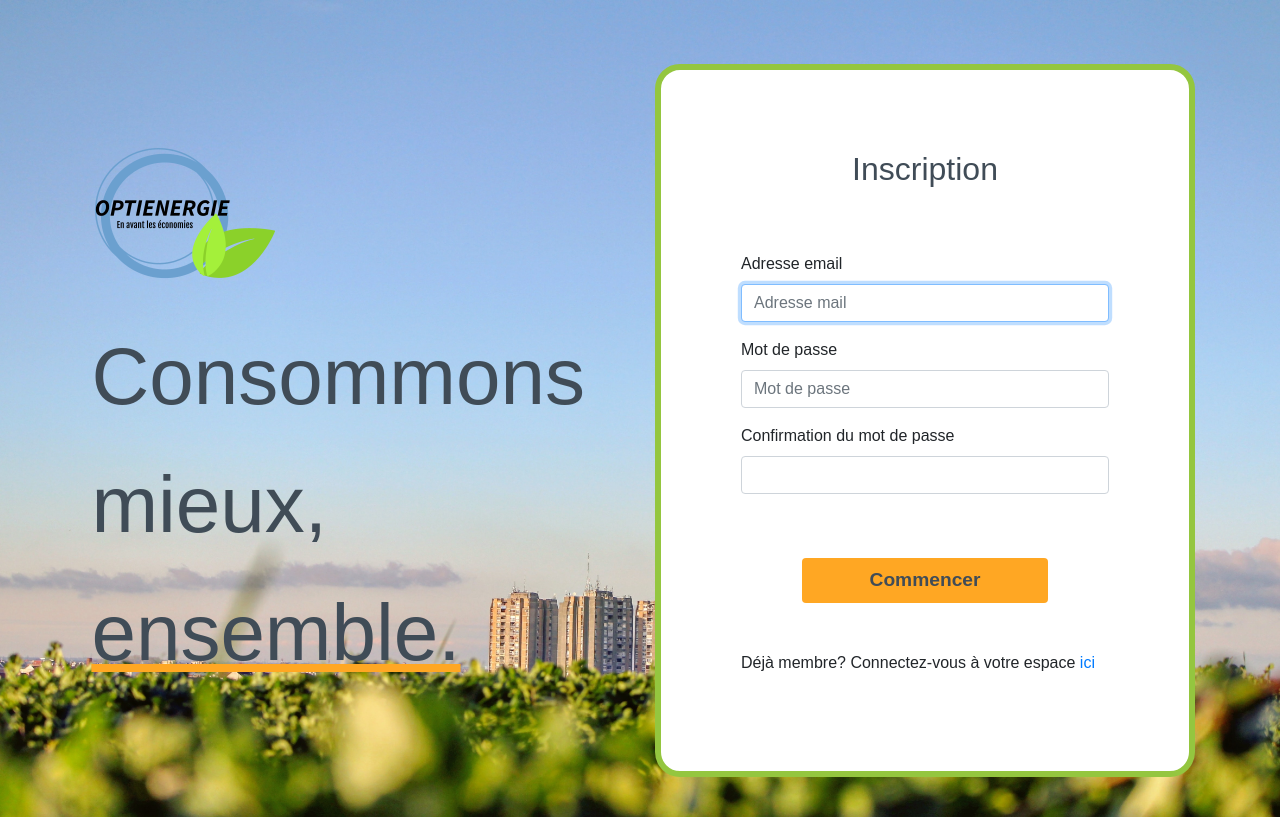
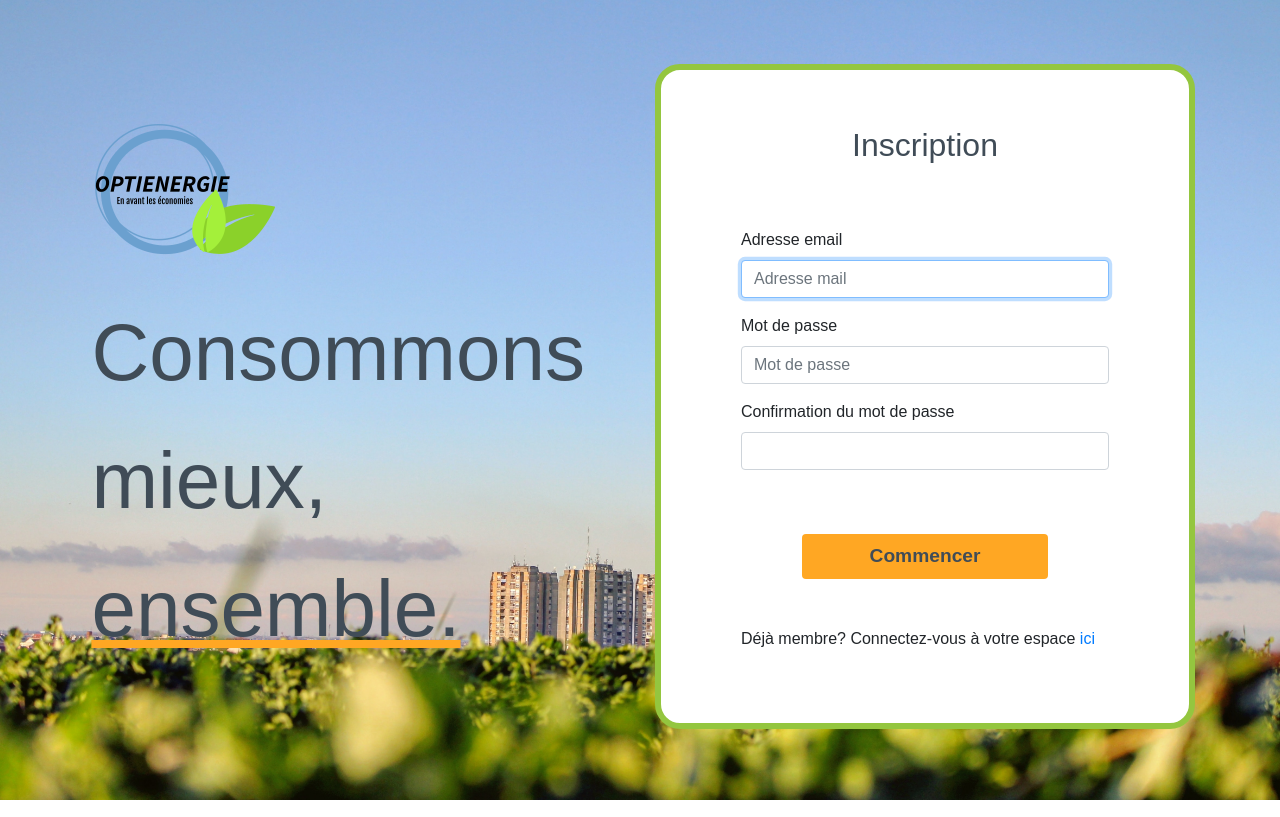
Before and after one commit to Tdartigues/ProjetWorkshop, a PHP site: page / in a window 1280 px wide. Run offline with PHP 8.4, Linux system fonts and the light colour scheme; some libraries are stand-ins or nearby versions.

Commit message:
Remove scroll on index

```diff
--- a/Css/home.css
+++ b/Css/home.css
@@ -11,10 +11,6 @@ h1 {
     line-height: clamp(2rem, 10vw, 14rem);
     margin-left: 0.4rem;
 }
-
-/* .container {
-	margin: auto;
-} */
 
 .formco h2 {
 	text-align: center;
@@ -35,7 +31,7 @@ text {
 
 
 .formco {
-	padding: clamp(20px, 15%, 80px);
+	padding: clamp(20px, 7vh, 80px) clamp(20px, 15%, 80px);
 	border:solid 6px #94C63F;
 	border-radius: 25px;
 	background-color:white;
```
